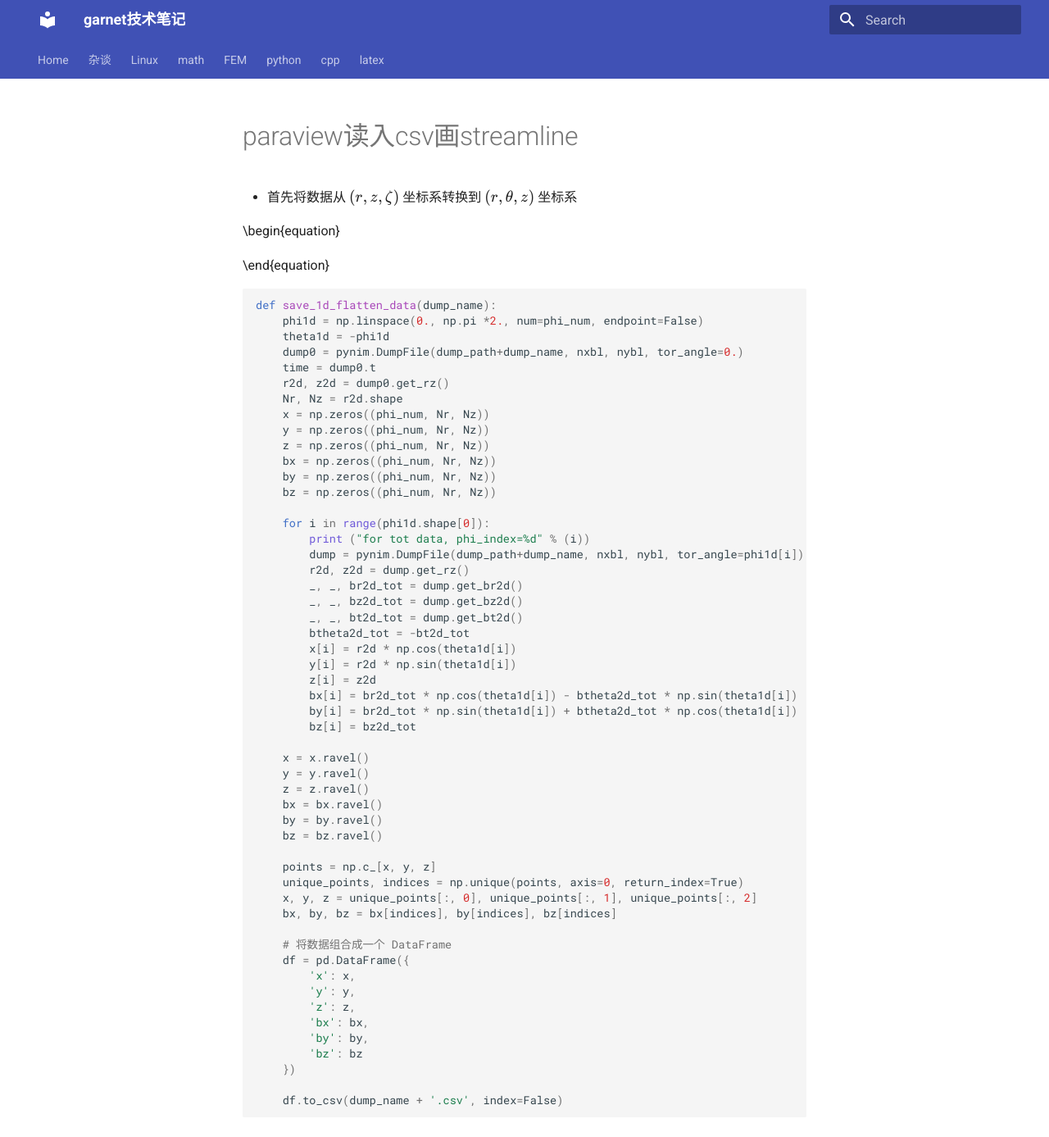
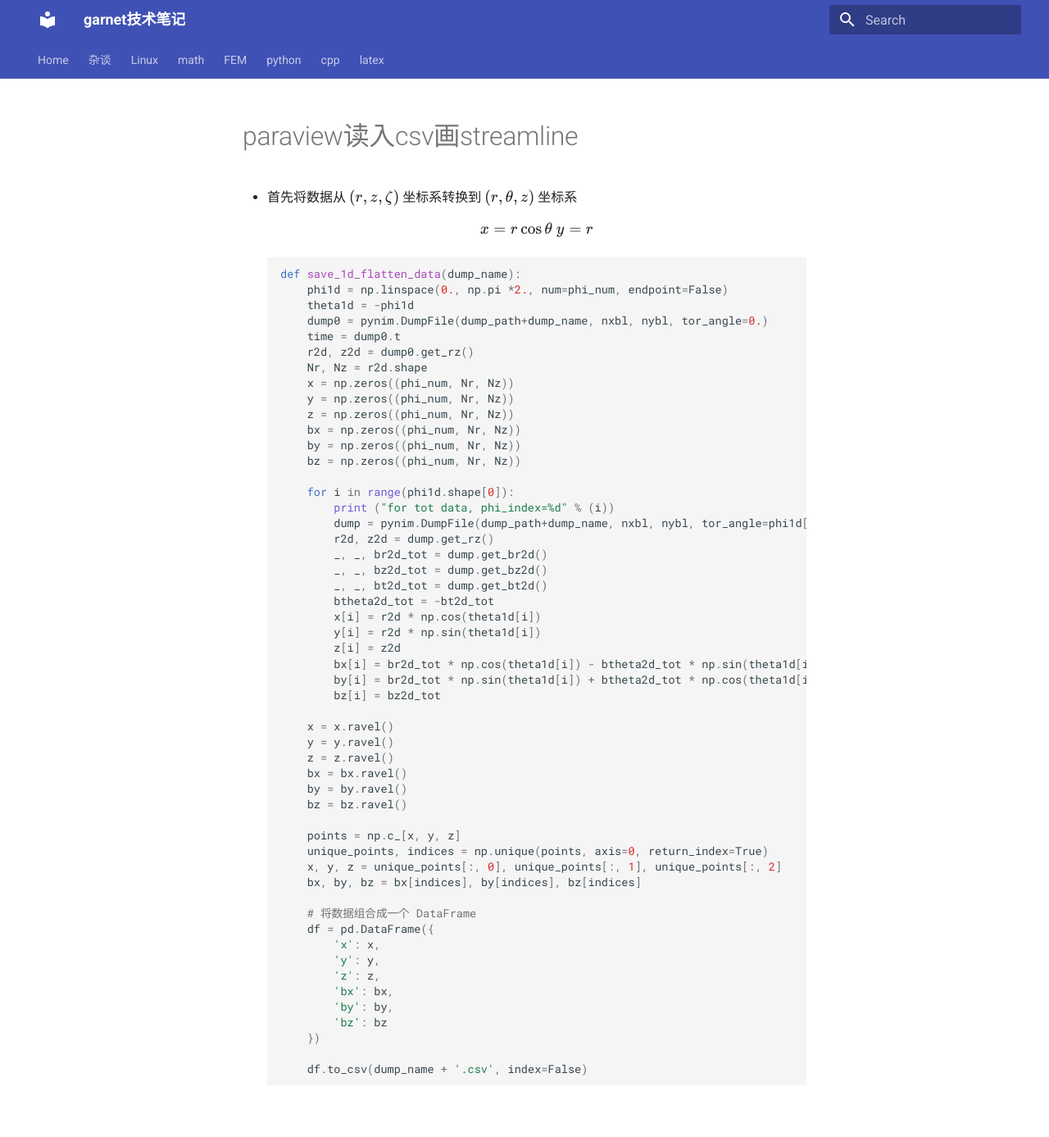
Before and after one commit to ymma98/technotes, an MkDocs documentation site: the page built from docs/python/paraview读入csv画streamline.md, in a window 1280 px wide and 1387 px high. Shown: the whole window at 82% size. Built offline with MkDocs 1.6.1 and Material for MkDocs 9.7.7, drawn with Linux system fonts in a browser that asks for light colours.

Commit message:
docs/python/paraview读入csv画streamline.md updated from https://stackedit.cn/

````diff
--- a/docs/python/paraview读入csv画streamline.md
+++ b/docs/python/paraview读入csv画streamline.md
@@ -1,11 +1,12 @@
 # paraview读入csv画streamline
 
 * 首先将数据从 $(r,z,\zeta)$ 坐标系转换到 $(r,\theta, z)$ 坐标系
-
-\begin{equation}
-
-\end{equation}
-
+$$
+\begin{aligned}
+x = r \cos\theta \\
+y = r
+\end{aligned}
+$$
 ```python
 def save_1d_flatten_data(dump_name):
     phi1d = np.linspace(0., np.pi *2., num=phi_num, endpoint=False)
````
Also changed, not shown: other parts of docs/python/paraview读入csv画streamline.md (+2 -1 lines).
